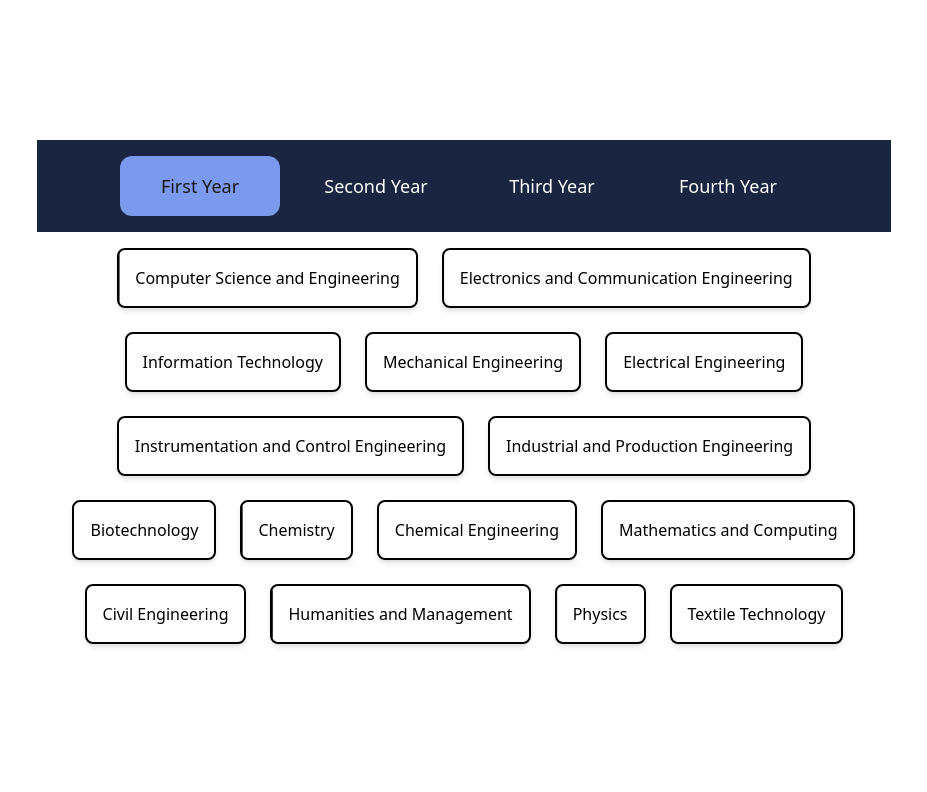
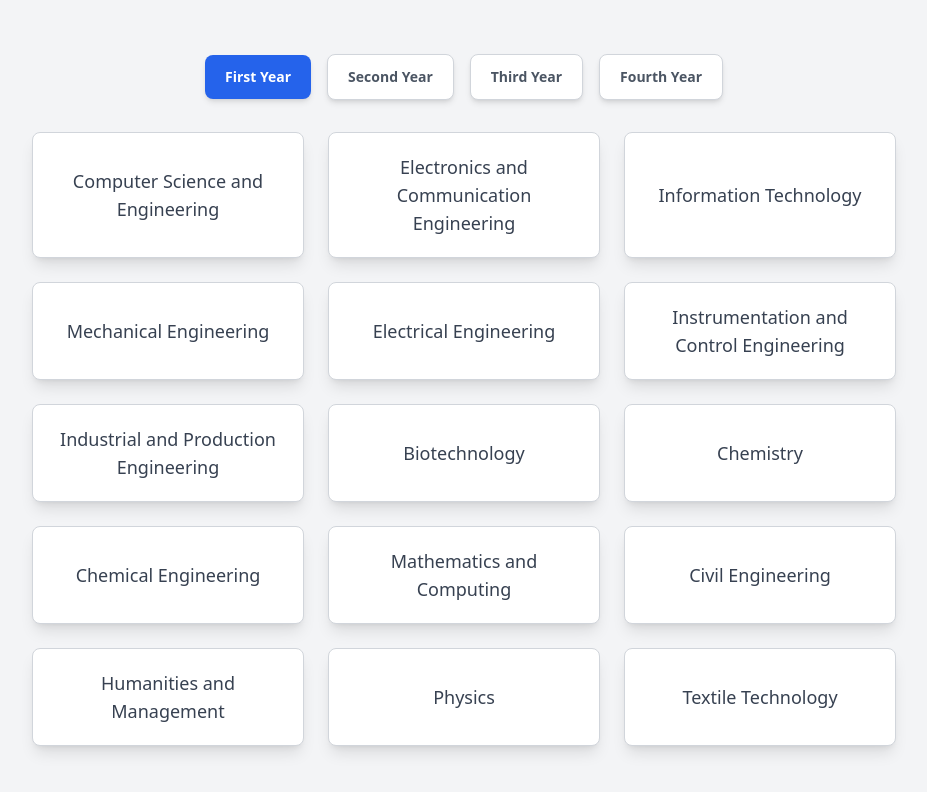
Before and after one commit to HRC-123/Major_Project, a React (Create React App) app in the folder frontend/: page / in a window 1280 px wide. Shown: the top 792 px of the page, without its empty margins (176-1103 px from the left). Built offline with nearby package versions, Linux system fonts and the light colour scheme.

Commit message:
year css

```diff
--- a/frontend/src/Components/Year.jsx
+++ b/frontend/src/Components/Year.jsx
@@ -1,82 +1,57 @@
-
 import { useState } from "react";
 import { useNavigate } from "react-router-dom";
+
 const Year = () => {
   const years = ["First Year", "Second Year", "Third Year", "Fourth Year"];
   const departments = [
     { abbreviation: "CSE", fullForm: "Computer Science and Engineering" },
-    {
-      abbreviation: "ECE",
-      fullForm: "Electronics and Communication Engineering",
-    },
+    { abbreviation: "ECE", fullForm: "Electronics and Communication Engineering" },
     { abbreviation: "IT", fullForm: "Information Technology" },
-
     { abbreviation: "ME", fullForm: "Mechanical Engineering" },
     { abbreviation: "EE", fullForm: "Electrical Engineering" },
-    {
-      abbreviation: "ICE",
-      fullForm: "Instrumentation and Control Engineering",
-    },
+    { abbreviation: "ICE", fullForm: "Instrumentation and Control Engineering" },
     { abbreviation: "IPE", fullForm: "Industrial and Production Engineering" },
     { abbreviation: "BT", fullForm: "Biotechnology" },
     { abbreviation: "Chemistry", fullForm: "Chemistry" },
     { abbreviation: "Chemical", fullForm: "Chemical Engineering" },
-    {
-      abbreviation: "Mathematics ",
-      fullForm: "Mathematics and Computing",
-    },
+    { abbreviation: "Mathematics", fullForm: "Mathematics and Computing" },
     { abbreviation: "Civil", fullForm: "Civil Engineering" },
-    {
-      abbreviation: "HM",
-      fullForm: "Humanities and Management",
-    },
-
+    { abbreviation: "HM", fullForm: "Humanities and Management" },
     { abbreviation: "Physics", fullForm: "Physics" },
     { abbreviation: "TT", fullForm: "Textile Technology" },
   ];
 
   const navigate = useNavigate();
-
-
-
   const [yearIndex, setYearIndex] = useState(0);
-  // const [branch, setBranch] = useState("");
 
   return (
-    <div className="h-screen w-screen flex justify-center items-center ">
-      <div className="w-2/3 flex-col items-center justify-center  ">
-        <div className="h-auto bg-[#1a2542] w-full text-white flex justify-center items-center p-4 gap-4 text-lg">
+    <div className="h-screen w-screen flex justify-center items-center bg-gray-100">
+      <div className="w-full max-w-4xl flex-col items-center justify-center">
+        <div className="flex justify-center items-center gap-4 mb-8">
           {years.map((year, index) => (
             <button
               key={index}
-              className={`p-4 w-40 text-center ${
-                index === yearIndex
-                  ? "bg-[#7c9aed] rounded-xl text-zinc-900 transition-transform duration-300 transform hover:scale-100"
-                  : "text-white transition-all duration-300"
-              }`}
-              onClick={() => {
-                setYearIndex(index);
-              }}
+              className={`px-5 py-3 text-sm font-semibold rounded-lg shadow-md transition-all duration-300
+                ${index === yearIndex
+                  ? "bg-blue-600 text-white hover:bg-blue-700"
+                  : "bg-white text-gray-600 border border-gray-300 hover:bg-gray-100"
+                }`}
+              onClick={() => setYearIndex(index)}
             >
               {year}
             </button>
           ))}
         </div>
 
-        <div className="border-black bg-white w-full p-4 flex flex-wrap  gap-6 justify-center text-md">
+        <div className="grid grid-cols-1 sm:grid-cols-2 md:grid-cols-3 gap-6 px-4">
           {departments.map((dept, index) => (
             <button
               key={index}
-              className="relative p-4 border-2 border-black text-center rounded-lg shadow-md overflow-hidden group"
-              onClick={() => {
-                navigate(
-                  `/sem/${yearIndex+1}/${departments[index]?.abbreviation}`
-                );
-              }}
+              className="relative p-5 border border-gray-300 bg-white text-gray-700 text-center rounded-lg shadow-lg transition-transform duration-300 hover:scale-105 hover:shadow-xl group overflow-hidden"
+              onClick={() => navigate(`/sem/${yearIndex + 1}/${dept.abbreviation}`)}
             >
-              <span className="absolute inset-0 bg-black transform -translate-x-full group-hover:translate-x-0 transition-transform duration-500 ease-in-out" />
-
-              <span className="relative z-10 group-hover:text-white transition-colors duration-500">
+              <span className="absolute inset-0 bg-blue-600 transform -translate-x-full group-hover:translate-x-0 transition-transform duration-500 ease-in-out" />
+              <span className="relative z-10 font-medium text-lg group-hover:text-white transition-colors duration-500">
                 {dept.fullForm}
               </span>
             </button>
```
